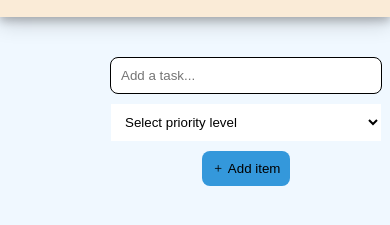
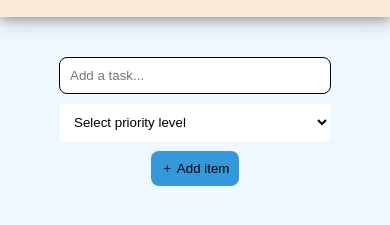
Before and after one commit to machakelvin/Mini-projects, a plain HTML site: page ToDo/index.html in a window 390 px wide. Shown: the part 83-308 px from the top of the page. Drawn offline with nearby package versions, Linux system fonts and the light colour scheme.

Commit message:
responsive layout in todo

```diff
--- a/ToDo/style.css
+++ b/ToDo/style.css
@@ -32,6 +32,13 @@ header .clear-btn{
     margin-left: 100px;
     margin-right: 100px;
     height: 500px;
+}
+
+/* container in mobile view */
+@media (max-width: 480px){
+    .container{
+        margin: 10px;
+    }
 }
 
 /* start input box for task and priority */
```
